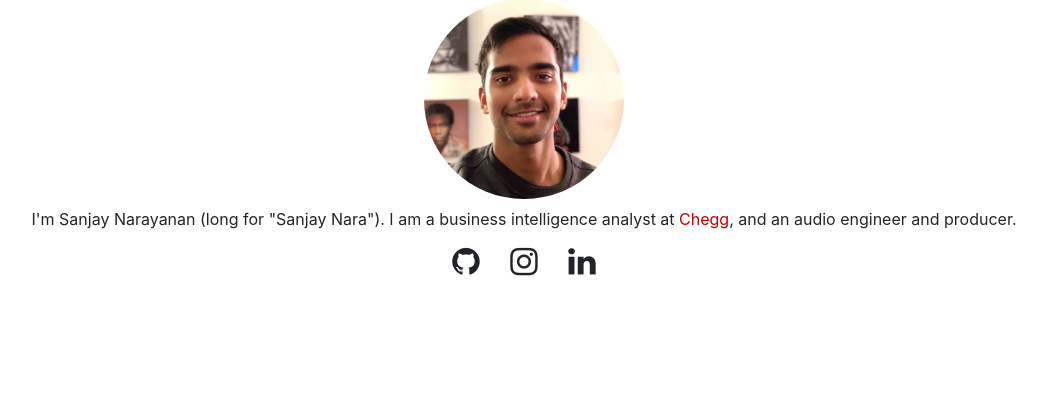
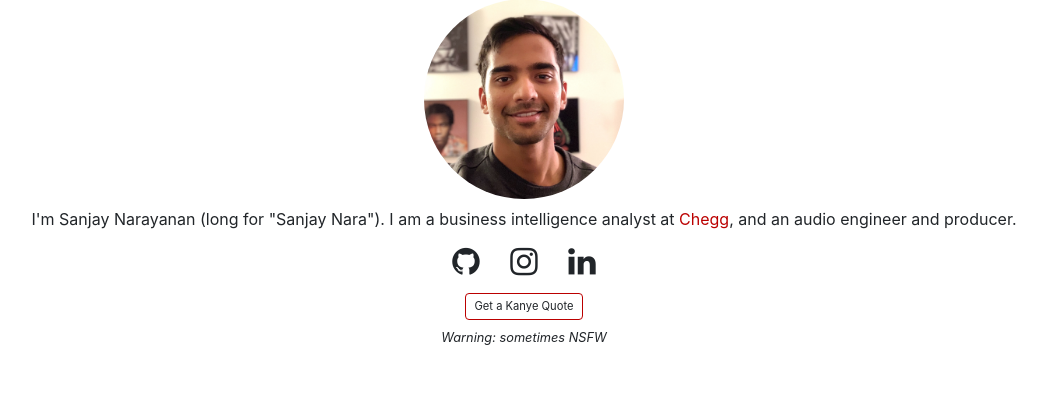
Before and after one commit to sanjaytime/nara-site, a Django app: page / in a window 1280 px wide. Shown: the part 113-506 px from the top of the page, without its empty margins (116-1160 px from the left). Run offline with Django 3.2, Linux system fonts and the light colour scheme; some libraries are stand-ins or nearby versions.

Commit message:
adding kanye

```diff
--- /dev/null
+++ b/static_to_collect/js/index.js
@@ -0,0 +1,12 @@
+// getQuote();
+
+function getQuote() {
+    fetch('https://api.kanye.rest')
+        .then((resp) => resp.json())
+        .then(function (data) {
+            document.getElementById("quote").innerHTML = data.quote;
+
+            const tweet = encodeURIComponent(`"${data.quote}"-@kanyewest via https://kanye.rest @ajzbc`);
+            document.getElementById('tweet').href = `https://twitter.com/intent/tweet?text=${tweet}`;
+        });
+}
--- a/stills/templates/index.html
+++ b/stills/templates/index.html
@@ -12,5 +12,12 @@
     <a href="https://github.com/sanjaytime" class="fa fa-github fa-2x btn"></a>
     <a href="https://www.instagram.com/sanjaynara_" class="fa fa-instagram fa-2x btn"></a>
     <a href="https://www.linkedin.com/in/sanjay1narayanan/" class="fa fa-linkedin fa-2x btn"></a>
+    <div class="pb-2"></div>
+    <a class="btn btn-outline-primary btn-sm rounded" onclick="getQuote()"><small>Get a Kanye Quote</small></a>
+    <div class="pb-2"></div>
+    <p class="font-italic"><small>Warning: sometimes NSFW</small></p>
+    <code><small><span id="quote" ></span></small></code>
+    <script src="{% static '/js/index.js' %}"></script>
+
 
 {% endblock %}
```
